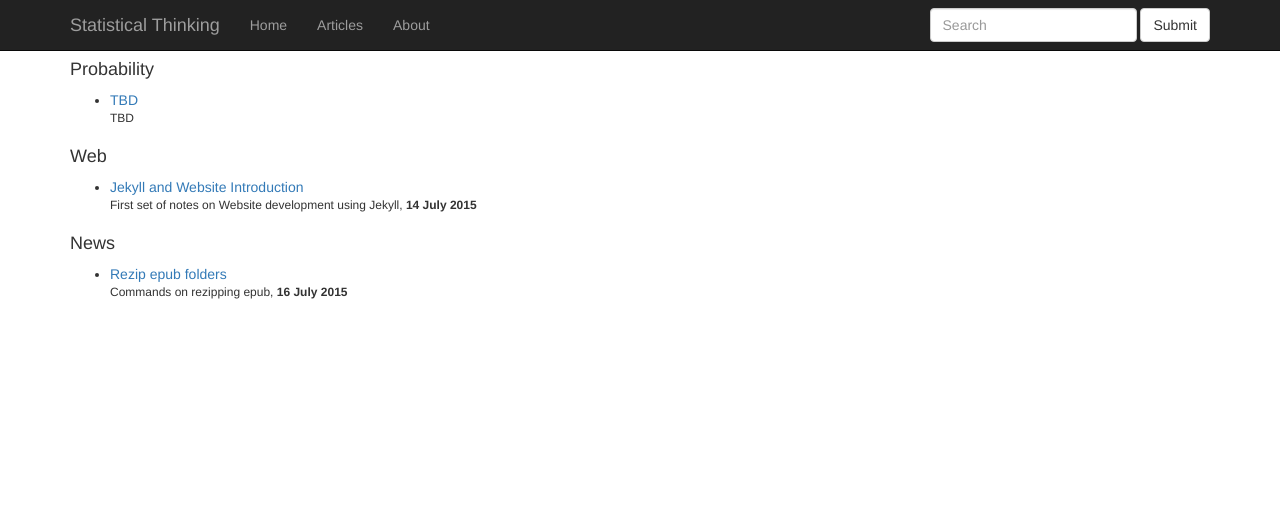
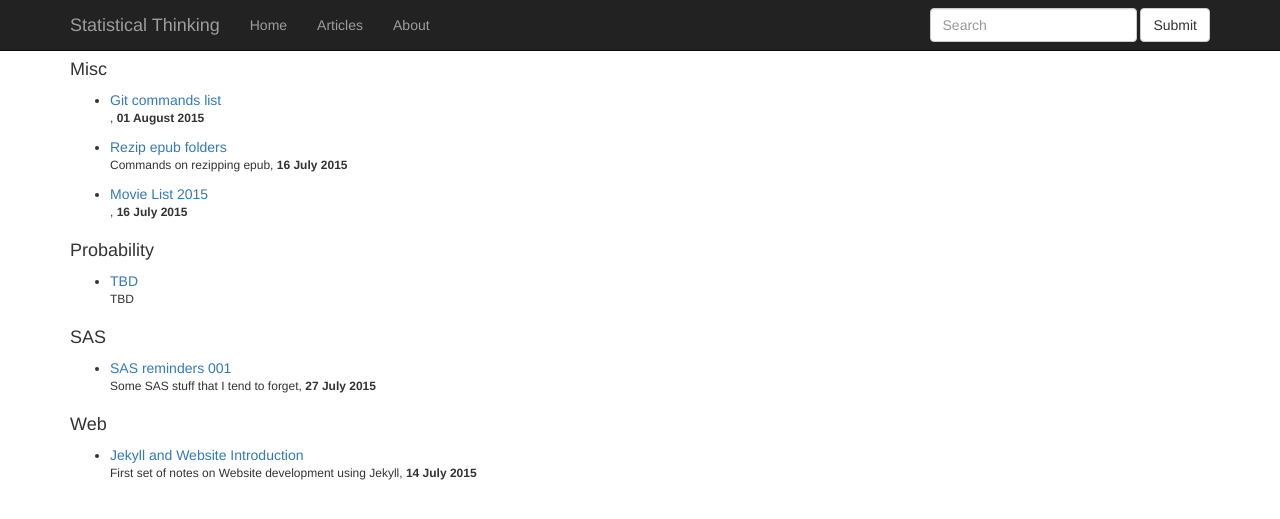
Before and after one commit to markajones/stat-heads, a Jekyll site: the page built from articles.html, in a window 1280 px wide. Shown: the top 519 px of the page. Built offline with Jekyll 4.4.1, drawn with Linux system fonts in a browser that asks for light colours; Markdown is read by kramdown in place of the engine named in the settings.

Commit message:
few new posts and a restructure on categories

````diff
--- /dev/null
+++ b/_posts/sas/2015-07-27-sas-reminders-001.md
@@ -0,0 +1,18 @@
+---
+layout: article
+title: SAS reminders 001
+meta: Some SAS stuff that I tend to forget
+category: sas
+tag: sas
+---
+
+In the `data` definition set a `debug` option:
+
+```
+data sasdata.life / debug;
+    set sourcedata;
+    * more stuff
+run;
+```
+
+Debugger commands:
--- a/articles.html
+++ b/articles.html
@@ -3,6 +3,18 @@ layout: default
 ---
 
 
+
+
+
+<h1>Misc</h1>
+<ul>
+    {% for post in site.categories.misc %} <!--  limit:3 if you want to limit the list to 3 -->
+    <li>
+        <a href="{{site.baseurl}}{{post.url}}">{{post.title}}</a>
+        <p>{{post.meta}}, <b>{{post.date | date: '%d %B %Y'}}</b></p>
+    </li>
+    {% endfor %}
+</ul>
 
 <h1>Probability</h1>
 <ul>
@@ -11,6 +23,18 @@ layout: default
         <p>TBD</p>
     </li>
 </ul>
+
+
+<h1>SAS</h1>
+<ul>
+    {% for post in site.categories.sas %} <!--  limit:3 if you want to limit the list to 3 -->
+    <li>
+        <a href="{{site.baseurl}}{{post.url}}">{{post.title}}</a>
+        <p>{{post.meta}}, <b>{{post.date | date: '%d %B %Y'}}</b></p>
+    </li>
+    {% endfor %}
+</ul>
+
 
 <h1>Web</h1>
 <ul>
@@ -21,13 +45,3 @@ layout: default
     </li>
     {% endfor %}
 </ul>
-
-<h1>News</h1>
-<ul>
-    {% for post in site.categories.news %} <!--  limit:3 if you want to limit the list to 3 -->
-    <li>
-        <a href="{{site.baseurl}}{{post.url}}">{{post.title}}</a>
-        <p>{{post.meta}}, <b>{{post.date | date: '%d %B %Y'}}</b></p>
-    </li>
-    {% endfor %}
-</ul>
--- /dev/null
+++ b/tags/git/index.html
@@ -0,0 +1,4 @@
+---
+layout: default
+tag: git
+---
--- /dev/null
+++ b/tags/sas/index.html
@@ -0,0 +1,4 @@
+---
+layout: default
+tag: sas
+---
````
Also changed, not shown: _posts/misc/2015-07-16-movielist.md (added, +13 -0 lines), _posts/misc/2015-07-16-rezip-epub-commands.md (renamed from _posts/news/2015-07-16-rezip-epub-commands.md, +1 -1 lines), _posts/misc/2015-08-01-git-command-list.md (added, +20 -0 lines).
